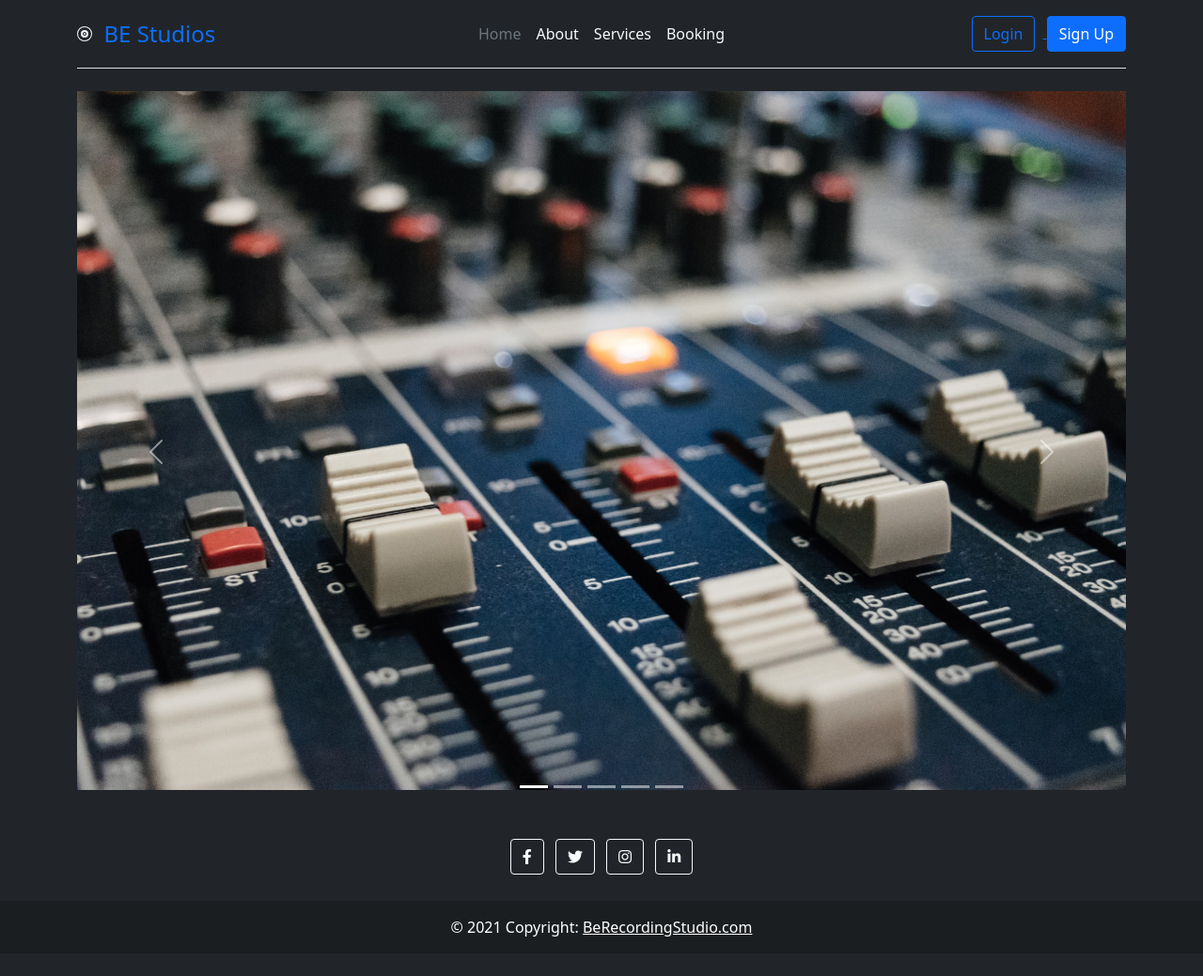
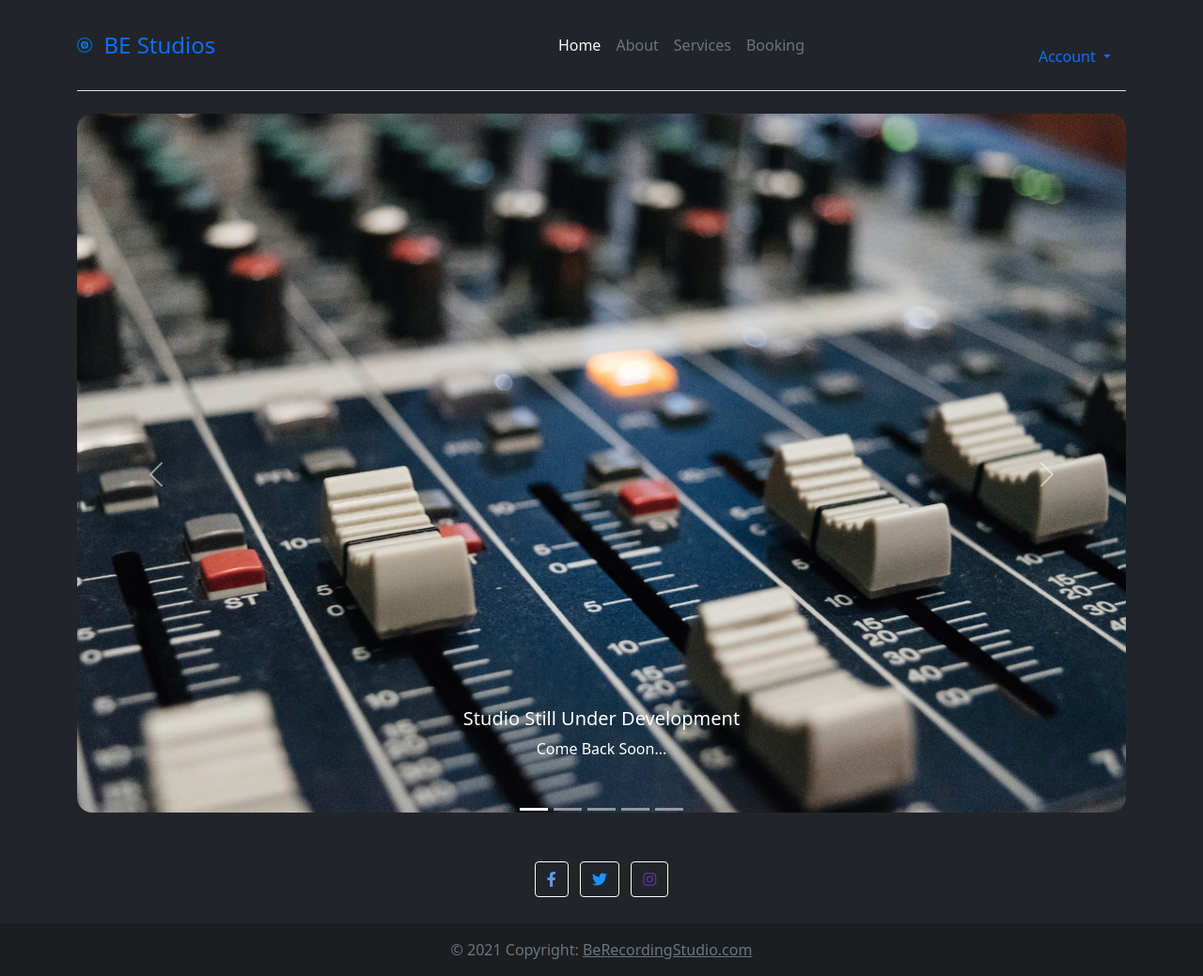
Before and after one commit to baruchoz/studiowebsite, a Flask app: page / in a window 1280 px wide. Shown: the whole page at 94% size. Before the commit the page ends 997 px from the top, so only its background shows below. Run offline with Flask 2, Linux system fonts and the light colour scheme; some libraries are stand-ins or nearby versions.

Commit message:
some more edits

```diff
--- a/app/routes.py
+++ b/app/routes.py
@@ -1,5 +1,5 @@
 from app import app
-from flask import render_template
+from flask import render_template, redirect, url_for, flash, session, request
 
 
 @app.route('/')
@@ -22,12 +22,12 @@ def booking():
     title = "Booking - BE Studios"
     return render_template("booking.html", title=title)
 
+@app.route('/signup')
+def signup():
+    title = "Sign Up - BE Studios"
+    return render_template("signup.html", title=title)
+
 @app.route('/signin')
 def signin():
     title = "Sign In - BE Studios"
     return render_template("signin.html", title=title)
-
-@app.route('/signup')
-def signup():
-    title = "Sign Up - BE Studios"
-    return render_template("signup.html", title=title)
--- a/app/templates/footer.html
+++ b/app/templates/footer.html
@@ -1,15 +1,15 @@
-<footer class="footer-fixed-bottom bg-dark text-center text-white">
+<footer class="footer-fixed-bottom mt-auto bg-dark text-center text-white">
     <!-- Grid container -->
     <div class="container p-4 pb-0">
       <!-- Section: Social media -->
       <section class="mb-4">
         <!-- Facebook -->
-        <a class="btn btn-outline-light btn-floating m-1" href="#!" role="button"
+        <a class="btn btn-outline-light btn-floating m-1" style="color: cornflowerblue;" href="#!" role="button"
           ><i class="fab fa-facebook-f"></i
         ></a>
 
         <!-- Twitter -->
-        <a class="btn btn-outline-light btn-floating m-1" href="#!" role="button"
+        <a class="btn btn-outline-light btn-floating m-1" style="color: dodgerblue;" href="#!" role="button"
           ><i class="fab fa-twitter"></i
         ></a>
 
@@ -19,14 +19,14 @@
         ></a> -->
 
         <!-- Instagram -->
-        <a class="btn btn-outline-light btn-floating m-1" href="#!" role="button"
+        <a class="btn btn-outline-light btn-floating m-1" style="color:rebeccapurple;" href="#!" role="button"
           ><i class="fab fa-instagram"></i
         ></a>
 
         <!-- Linkedin -->
-        <a class="btn btn-outline-light btn-floating m-1" href="#!" role="button"
+        <!-- <a class="btn btn-outline-light btn-floating m-1" href="#!" role="button"
           ><i class="fab fa-linkedin-in"></i
-        ></a>
+        ></a> -->
 
         <!-- Github -->
         <!-- <a class="btn btn-outline-light btn-floating m-1" href="#!" role="button"
@@ -38,9 +38,9 @@
     <!-- Grid container -->
 
     <!-- Copyright -->
-    <div class="text-center p-3" style="background-color: rgba(0, 0, 0, 0.2);">
+    <div class="text-center p-3 text-secondary" style="background-color: rgba(0, 0, 0, 0.2);">
       © 2021 Copyright:
-      <a class="text-white" href="https://mdbootstrap.com/">BeRecordingStudio.com</a>
+      <a class="text-secondary" href="https://mdbootstrap.com/">BeRecordingStudio.com</a>
     </div>
     <!-- Copyright -->
   </footer>
--- a/app/templates/index.html
+++ b/app/templates/index.html
@@ -2,7 +2,7 @@
 
 {% block content %}
 
-<div id="carouselExampleIndicators" class="carousel slide pb-4" data-bs-ride="carousel">
+<div id="carouselExampleIndicators" class="carousel slide pb-4" data-bs-ride="carousel" >
     <div class="carousel-indicators">
       <button type="button" data-bs-target="#carouselExampleIndicators" data-bs-slide-to="0" class="active" aria-current="true" aria-label="Slide 1"></button>
       <button type="button" data-bs-target="#carouselExampleIndicators" data-bs-slide-to="1" aria-label="Slide 2"></button>
@@ -10,21 +10,41 @@
       <button type="button" data-bs-target="#carouselExampleIndicators" data-bs-slide-to="3" aria-label="Slide 4"></button>
       <button type="button" data-bs-target="#carouselExampleIndicators" data-bs-slide-to="4" aria-label="Slide 5"></button>
     </div>
-    <div class="carousel-inner">
+    <div class="carousel-inner" style="border-radius: 16px 16px 16px 16px; border: none;">
       <div class="carousel-item active">
         <img src="../static/faders.jpg" class="d-block w-100" alt="First Slide">
+        <div class="carousel-caption d-none d-md-block">
+          <h5>Studio Still Under Development</h5>
+          <p>Come Back Soon...</p>
+        </div>
       </div>
       <div class="carousel-item">
         <img src="../static/vu_meters.jpg" class="d-block w-100" alt="Second Slide">
+        <div class="carousel-caption d-none d-md-block">
+          <h5>Studio Still Under Development</h5>
+          <p>Come Back Soon...</p>
+        </div>
       </div>
       <div class="carousel-item">
         <img src="../static/piano.jpg" class="d-block w-100" alt="Third Slide">
+        <div class="carousel-caption d-none d-md-block">
+          <h5>Studio Still Under Development</h5>
+          <p>Come Back Soon...</p>
+        </div>
       </div>
       <div class="carousel-item">
         <img src="../static/condenser_mic.jpg" class="d-block w-100" alt="Fourth Slide">
+        <div class="carousel-caption d-none d-md-block">
+          <h5>Studio Still Under Development</h5>
+          <p>Come Back Soon...</p>
+        </div>
       </div>
       <div class="carousel-item">
         <img src="../static/recording.jpg" class="d-block w-100" alt="Fifth Slide">
+        <div class="carousel-caption d-none d-md-block">
+          <h5>Studio Still Under Development</h5>
+          <p>Come Back Soon...</p>
+        </div>
       </div>
     </div>
     <button class="carousel-control-prev" type="button" data-bs-target="#carouselExampleIndicators" data-bs-slide="prev">
--- a/app/templates/nav.html
+++ b/app/templates/nav.html
@@ -1,35 +1,3 @@
-  <!-- <div class="container">
-    <header class="d-flex flex-wrap justify-content-center py-3 mb-4 border-bottom border-secondary">
-      <a href="/" class="d-flex align-items-center mb-3 mb-md-0 me-md-auto text-light text-decoration-none"> -->
-        <!-- <svg class="bi me-2" width="40" height="32"><use xlink:href="#bootstrap"></use></svg> -->
-        <!-- <svg xmlns="http://www.w3.org/2000/svg" width="16" height="16" fill="currentColor" class="bi bi-vinyl" viewBox="0 0 16 16">
-            <path d="M8 15A7 7 0 1 1 8 1a7 7 0 0 1 0 14zm0 1A8 8 0 1 0 8 0a8 8 0 0 0 0 16z"></path>
-            <path d="M8 6a2 2 0 1 0 0 4 2 2 0 0 0 0-4zM4 8a4 4 0 1 1 8 0 4 4 0 0 1-8 0z"></path>
-            <path d="M9 8a1 1 0 1 1-2 0 1 1 0 0 1 2 0z"></path>
-        </svg>
-        <span class="fs-4">&nbsp BE Studios</span>
-      </a>
-
-      <ul class="nav nav-pills">
-        <li class="nav-item"><a href="/" class="nav-link active" aria-current="page">Home</a></li>
-        <li class="nav-item"><a href="/about" class="nav-link">About</a></li>
-        <li class="nav-item"><a href="/services" class="nav-link">Services</a></li>
-        <li class="nav-item"><a href="/booking" class="nav-link">Booking</a></li>
-      </ul>
-      <li class="nav-item dropdown">
-        <a class="nav-link dropdown-toggle" href="#" id="navbarDropdown" role="button" data-bs-toggle="dropdown" aria-expanded="false">
-          Account
-        </a>
-        <ul class="dropdown-menu ms-auto" aria-labelledby="navbarDropdown">
-          <li><a class="dropdown-item" href="#">Register</a></li>
-          <li><a class="dropdown-item" href="#">Log In</a></li> -->
-          <!-- <li><hr class="dropdown-divider"></li>
-          <li><a class="dropdown-item" href="#">Something else here</a></li> -->
-        <!-- </ul>
-      </li>
-    </header>
-  </div> -->
-
   <div class="container">
     <header class="d-flex flex-wrap align-items-center justify-content-center justify-content-md-between py-3 mb-4 border-bottom">
       <!-- <a href="/" class="d-flex align-items-center col-md-3 mb-2 mb-md-0 text-light text-decoration-none">
@@ -37,29 +5,31 @@
       </a> -->
       <a href="/" class="d-flex align-items-center col-md-3 mb-2 mb-md-0 text-light text-decoration-none">
         <!-- <svg class="bi me-2" width="40" height="32"><use xlink:href="#bootstrap"></use></svg> -->
-        <svg xmlns="http://www.w3.org/2000/svg" width="16" height="16" fill="currentColor" class="bi bi-vinyl" viewBox="0 0 16 16">
+        <svg xmlns="http://www.w3.org/2000/svg" style="color: #0275d8;" width="16" height="16" fill="currentColor" class="bi bi-vinyl" viewBox="0 0 16 16">
             <path d="M8 15A7 7 0 1 1 8 1a7 7 0 0 1 0 14zm0 1A8 8 0 1 0 8 0a8 8 0 0 0 0 16z"></path>
             <path d="M8 6a2 2 0 1 0 0 4 2 2 0 0 0 0-4zM4 8a4 4 0 1 1 8 0 4 4 0 0 1-8 0z"></path>
             <path d="M9 8a1 1 0 1 1-2 0 1 1 0 0 1 2 0z"></path>
         </svg>
-        <span class="fs-4 text-primary">&nbsp BE Studios</span>
+        <span class="fs-4 text-primary" >&nbsp BE Studios</span>
       </a>
 
-      <ul class="nav col-12 col-md-auto mb-2 justify-content-center mb-md-0">
-        <li><a href="/" class="nav-link px-2 link-secondary">Home</a></li>
-        <li><a href="/about" class="nav-link px-2 link-light">About</a></li>
-        <li><a href="/services" class="nav-link px-2 link-light">Services</a></li>
-        <li><a href="/booking" class="nav-link px-2 link-light">Booking</a></li>
+      <ul class="nav col-12 col-md-6 mb-2 justify-content-center mb-md-0">
+        <li><a href="/" class="nav-link px-2 link-light">Home</a></li>
+        <li><a href="/about" class="nav-link px-2 link-secondary">About</a></li>
+        <li><a href="/services" class="nav-link px-2 link-secondary">Services</a></li>
+        <li><a href="/booking" class="nav-link px-2 link-secondary">Booking</a></li>
       </ul>
 
-      <div class="col-md-3 text-end">
-        <a href="/signin">
-          <button type="button" class="btn btn-outline-primary me-2">Login</button>
-        </a>
-        <a href="/signup">
-          <button type="button" class="btn btn-primary">Sign Up</button>
-        </a>
-
-      </div>
+        <li class="nav-item col-md-auto  justify-content-center  justify-content-md-between dropdown">
+          <a class="nav-link dropdown-toggle " href="#" id="navbarDropdown" role="button" data-bs-toggle="dropdown" aria-expanded="false">
+            Account
+          </a>
+          <ul class="dropdown-menu dropdown-menu-end bg-light" style="border: rounded 1px solid rgb(100, 103, 107);" aria-labelledby="navbarDropdown">
+            <li><a class="dropdown-item" href="#">My Account</a></li>
+            <li><hr class="dropdown-divider"></li>
+            <li><a class="dropdown-item" href="#">Logout</a></li>
+            <!-- <li class="nav-item"><a class="nav-link" href="/login">Login</a></li> -->
+          </ul>
+        </li>
     </header>
   </div>
```
Also changed, not shown: app/forms.py (+16 -0 lines), app/templates/about.html (+7 -5 lines).
